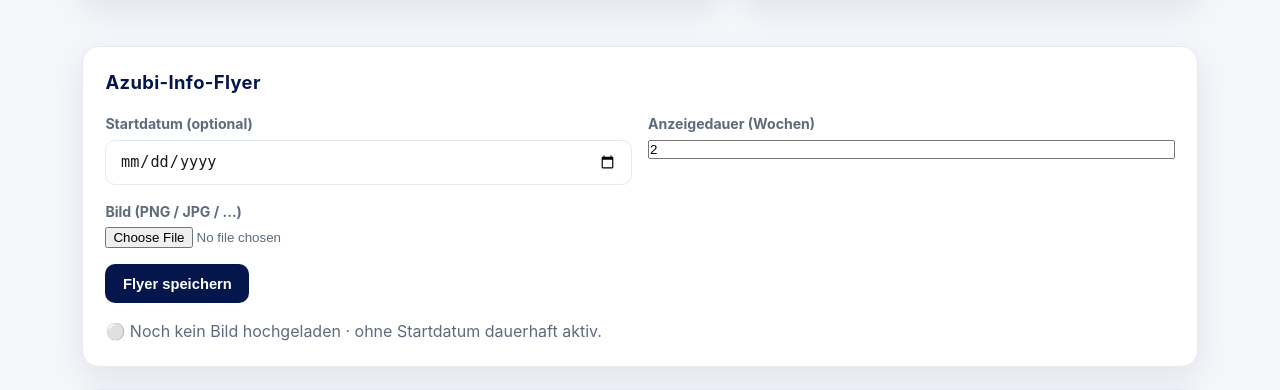
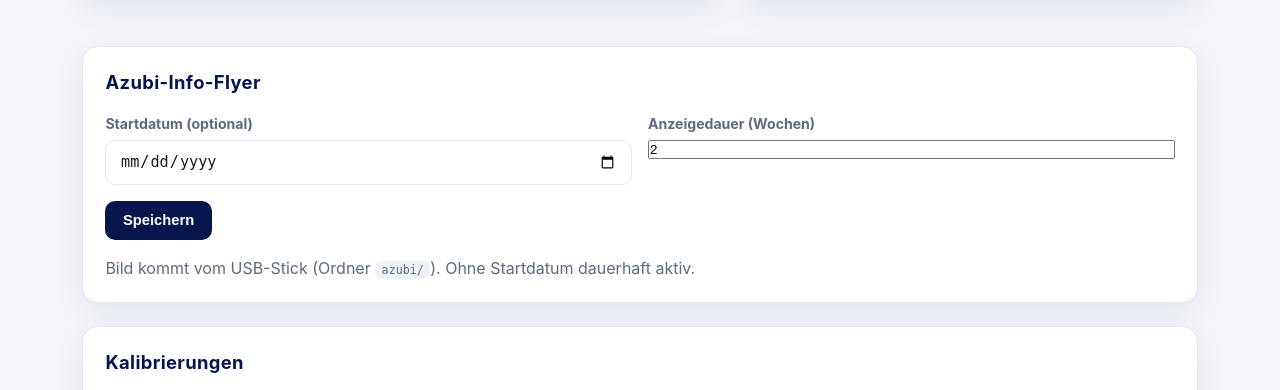
Before and after one commit to 17Trust09/lhtpi, a Flask app: page / in a window 1280 px wide. Shown: the part 677-1067 px from the top of the page. Run offline with Flask 3, Linux system fonts and the light colour scheme; a user stored in the database is signed in.

Commit message:
refactor(terminboard): Azubi-Flyer nur vom USB-Stick – Settings steuern nur Startdatum + Dauer

```diff
--- a/terminboard/app.py
+++ b/terminboard/app.py
@@ -3,7 +3,6 @@ from flask import Flask
 from flask_login import LoginManager
 
 BASE_DIR = os.path.dirname(os.path.abspath(__file__))
-AZUBI_UPLOAD_DIR = os.path.join(BASE_DIR, 'azubi_uploads')
 
 app = Flask(__name__)
 app.secret_key = os.environ.get('TERMINBOARD_SECRET', 'terminboard-dev-secret-change-me')
--- a/terminboard/routes.py
+++ b/terminboard/routes.py
@@ -4,7 +4,7 @@ from flask import (render_template, request, redirect, url_for,
                    jsonify, flash, send_from_directory)
 from flask_login import login_user, logout_user, login_required, current_user
 
-from app import app, AZUBI_UPLOAD_DIR
+from app import app
 from models import db, User, Termin
 from usb_source import (find_usb_termin_dir, usb_termine, parse_date,
                         get_mode, get_manual_source, set_setting,
@@ -101,26 +101,10 @@ def active_termine():
     }
 
 
-def get_azubi_uploaded_images():
-    """Sortierte Bild-Dateinamen im Upload-Ordner (oder ``[]``)."""
-    if not os.path.isdir(AZUBI_UPLOAD_DIR):
-        return []
-    try:
-        entries = os.listdir(AZUBI_UPLOAD_DIR)
-    except OSError:
-        return []
-    return sorted(f for f in entries
-                  if os.path.isfile(os.path.join(AZUBI_UPLOAD_DIR, f))
-                  and os.path.splitext(f)[1].lower() in AZUBI_IMAGE_EXTS)
-
-
 def azubi_image_urls():
-    """Anzuzeigende Azubi-Bild-URLs (Upload vor USB, nur im Zeitfenster)."""
+    """Anzuzeigende Azubi-Bild-URLs vom Stick (nur im Zeitfenster)."""
     if not azubi_is_active():
         return []
-    uploaded = get_azubi_uploaded_images()
-    if uploaded:
-        return [url_for('board_azubi_uploaded', filename=f) for f in uploaded]
     return [url_for('board_azubi_image', filename=f) for f in find_azubi_images()]
 
 
@@ -154,11 +138,9 @@ def dashboard():
     termine.sort(key=_sort_key)
     status = active_termine()
     azubi_start = get_azubi_start()
-    azubi_imgs = get_azubi_uploaded_images()
     azubi = {
         'start': azubi_start.isoformat() if azubi_start else '',
         'weeks': get_azubi_weeks(),
-        'image': azubi_imgs[0] if azubi_imgs else None,
     }
     return render_template('dashboard.html', termine=termine, status=status, azubi=azubi)
 
@@ -269,27 +251,12 @@ def settings_azubi():
             return ajax_or_redirect('', 'Ungültige Wochenanzahl (0–104)')
         set_setting(SETTING_AZUBI_START, start)
         set_setting(SETTING_AZUBI_WEEKS, str(w))
-
-        file = request.files.get('azubi_image')
-        if file and file.filename:
-            ext = os.path.splitext(file.filename)[1].lower()
-            if ext not in AZUBI_IMAGE_EXTS:
-                return ajax_or_redirect('', 'Nur Bild-Dateien erlaubt (png, jpg, jpeg, gif, webp, bmp)')
-            os.makedirs(AZUBI_UPLOAD_DIR, exist_ok=True)
-            for old in get_azubi_uploaded_images():
-                try:
-                    os.remove(os.path.join(AZUBI_UPLOAD_DIR, old))
-                except OSError:
-                    pass
-            file.save(os.path.join(AZUBI_UPLOAD_DIR, 'azubi' + ext))
         return ajax_or_redirect('Azubi-Einstellungen gespeichert')
 
     start = get_azubi_start()
-    imgs = get_azubi_uploaded_images()
     return jsonify({
         'start': start.isoformat() if start else '',
         'weeks': get_azubi_weeks(),
-        'image': imgs[0] if imgs else None,
     })
 
 
@@ -317,11 +284,3 @@ def board_azubi_image(filename):
     if os.path.splitext(filename)[1].lower() not in AZUBI_IMAGE_EXTS:
         return ('', 404)
     return send_from_directory(d, filename)
-
-
-@app.route('/board/azubi/uploaded/<path:filename>')
-def board_azubi_uploaded(filename):
-    """Liefert ein hochgeladenes Azubi-Bild (nur Bild-Extensions)."""
-    if os.path.splitext(filename)[1].lower() not in AZUBI_IMAGE_EXTS:
-        return ('', 404)
-    return send_from_directory(AZUBI_UPLOAD_DIR, filename)
--- a/terminboard/templates/dashboard.html
+++ b/terminboard/templates/dashboard.html
@@ -103,7 +103,7 @@
 
   <section class="card">
     <h2>Azubi-Info-Flyer</h2>
-    <form method="post" action="{{ url_for('settings_azubi') }}" enctype="multipart/form-data">
+    <form method="post" action="{{ url_for('settings_azubi') }}">
       <div class="row">
         <label>Startdatum (optional)
           <input type="date" name="azubi_start" value="{{ azubi.start }}">
@@ -112,18 +112,13 @@
           <input type="number" name="azubi_weeks" value="{{ azubi.weeks }}" min="0" max="104" step="1">
         </label>
       </div>
-      <div class="row">
-        <label>Bild (PNG / JPG / …)
-          <input type="file" name="azubi_image" accept="image/*">
-        </label>
-      </div>
       <div class="row actions">
-        <button type="submit">Flyer speichern</button>
+        <button type="submit">Speichern</button>
       </div>
     </form>
     <p class="muted">
-      {% if azubi.image %}🖼️ Aktuelles Bild: <code>{{ azubi.image }}</code> · {% else %}⚪ Noch kein Bild hochgeladen · {% endif %}
-      {% if azubi.start %}zeigt ab <strong>{{ azubi.start }}</strong> für {{ azubi.weeks }} Woche(n).{% else %}ohne Startdatum dauerhaft aktiv.{% endif %}
+      Bild kommt vom USB-Stick (Ordner <code>azubi/</code>).
+      {% if azubi.start %}Zeigt ab <strong>{{ azubi.start }}</strong> für {{ azubi.weeks }} Woche(n).{% else %}Ohne Startdatum dauerhaft aktiv.{% endif %}
     </p>
   </section>
 
```
Also changed, not shown: terminboard/tests/test_terminboard.py (+7 -29 lines).
